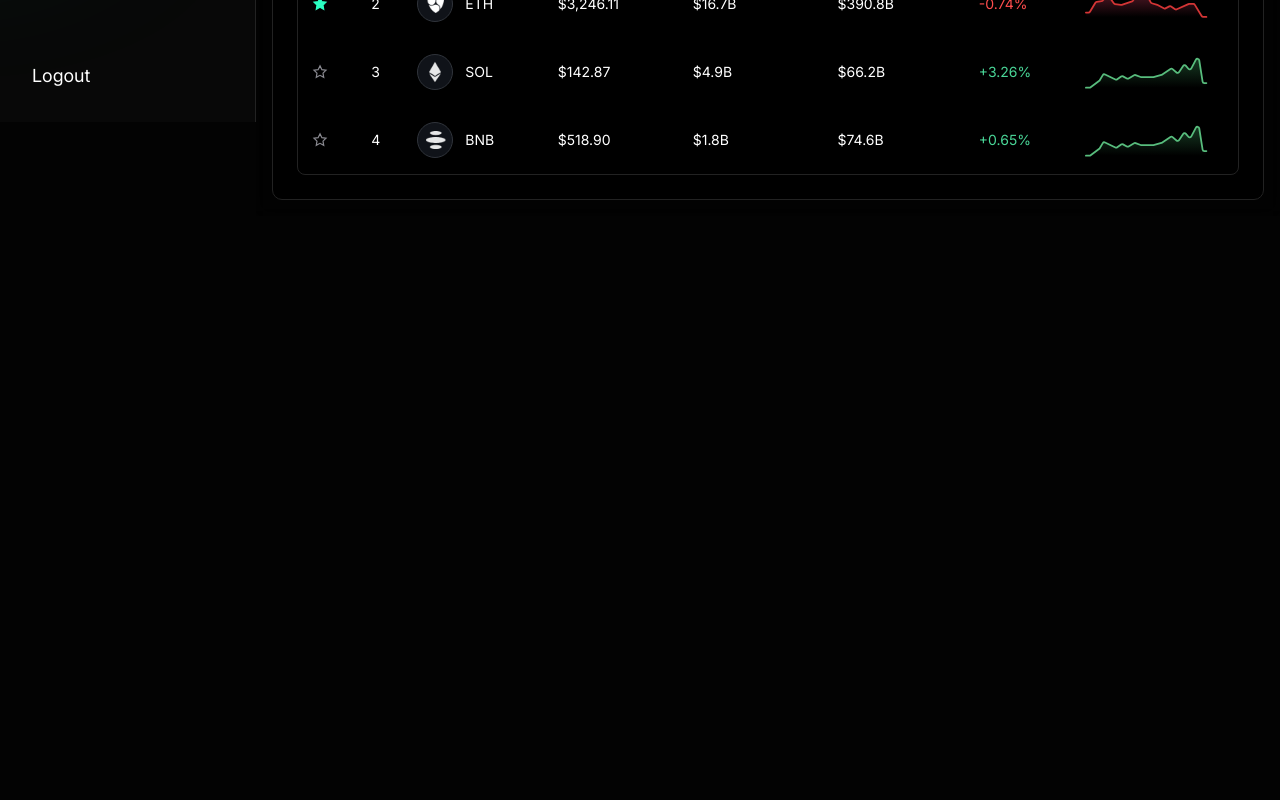
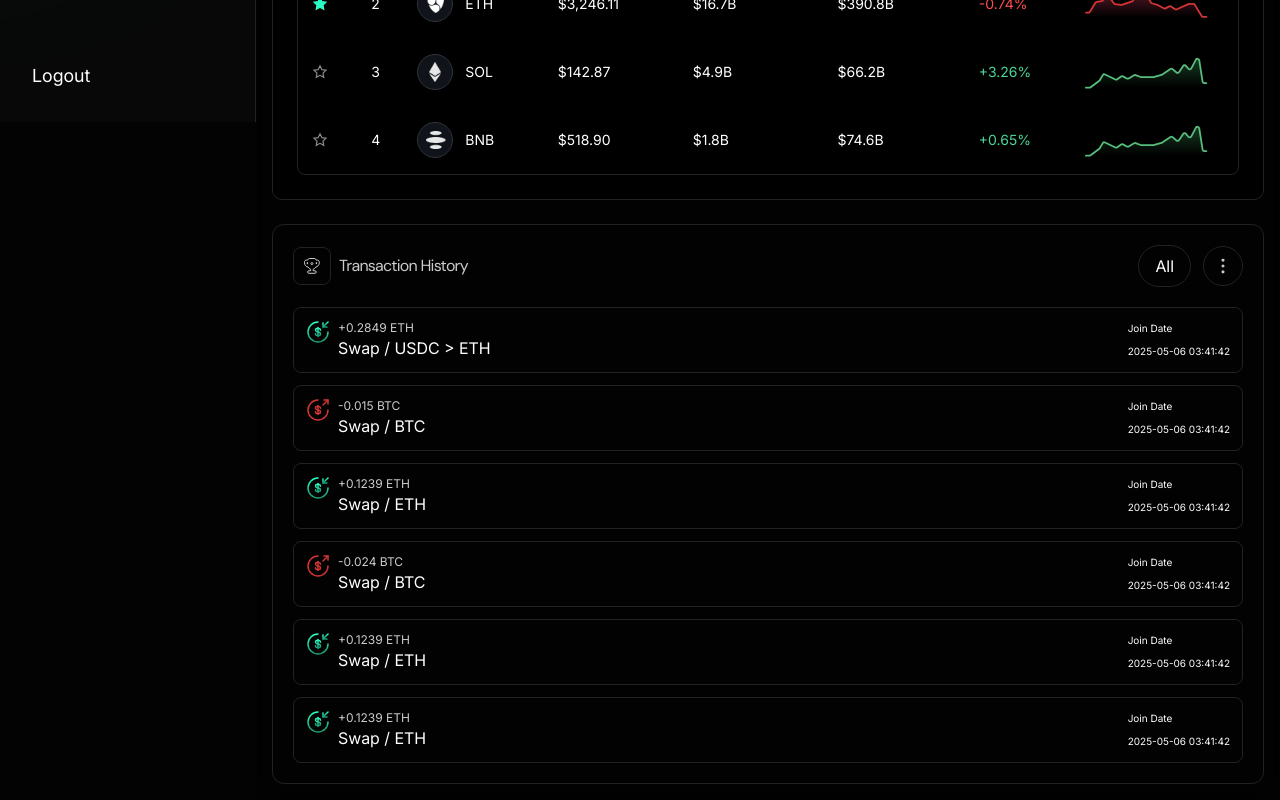
Before and after one commit to backbencherstudio/taylornia_money_flare_Vuejs, a Nuxt app: page /dashboard in a window 1280 px wide. Shown: the part 678-1478 px from the top of the page. Before the commit the page ends 894 px from the top, so only its background shows below. Built offline with nearby package versions, Linux system fonts and the light colour scheme.

Commit message:
Transaction history component added on overview

```diff
--- a/app/components/DashboardComponenets/Overview/Overview.vue
+++ b/app/components/DashboardComponenets/Overview/Overview.vue
@@ -2,6 +2,7 @@
 import OverviewStatus from "./_Components/OverviewStatus.vue";
 import MarketUpdate from "./_Components/MarketUpdate.vue";
 import DashboardUserHeader from "~/components/Shared/DashboardUserHeader.vue";
+import TransactionHistory from "./_Components/TransactionHistory.vue";
 </script>
 
 <template>
@@ -13,6 +14,12 @@ import DashboardUserHeader from "~/components/Shared/DashboardUserHeader.vue";
     <div>
         <MarketUpdate/>
     </div>
+    <div class="mt-6">
+      <TransactionHistory/>
+      <div>
+
+      </div>
+    </div>
   </div>
 </template>
 
--- /dev/null
+++ b/app/components/DashboardComponenets/Overview/_Components/TransactionHistory.vue
@@ -0,0 +1,118 @@
+<script setup lang="ts">
+import ReferralIcon from "~/components/Icons/ReferralIcon.vue";
+import ReferralIconRed from "~/components/Icons/ReferralIconRed.vue";
+import ThreeDot from "~/components/Icons/ThreeDot.vue";
+import TrophyIcon from "~/components/Icons/TrophyIcon.vue";
+
+const transactions = [
+  {
+    id: 1,
+    type: "swap",
+    asset: "ETH",
+    amount: 0.2849,
+    symbol: "+",
+    pair: "USDC > ETH",
+    direction: "in",
+    date: "2025-07-15",
+    txHash: "0x92ab...e719"
+  },
+  {
+    id: 2,
+    type: "send",
+    asset: "BTC",
+    amount: 0.015,
+    symbol: "-",
+    pair: "BTC",
+    direction: "out",
+    date: "2025-07-13",
+    txHash: "0x92ab...e719"
+  },
+  {
+    id: 3,
+    type: "receive",
+    asset: "ETH",
+    amount: 0.1239,
+    symbol: "+",
+    pair: "ETH",
+    direction: "in",
+    date: "2025-07-12",
+    txHash: "0x92ab...e719"
+  },
+  {
+    id: 4,
+    type: "send",
+    asset: "BTC",
+    amount: 0.024,
+    symbol: "-",
+    pair: "BTC",
+    direction: "out",
+    date: "2025-07-10",
+    txHash: "0x92ab...e719"
+  },
+  {
+    id: 5,
+    type: "receive",
+    asset: "ETH",
+    amount: 0.1239,
+    symbol: "+",
+    pair: "ETH",
+    direction: "in",
+    date: "2025-07-08",
+    txHash: "0x92ab...e719"
+  },
+  {
+    id: 6,
+    type: "receive",
+    asset: "ETH",
+    amount: 0.1239,
+    symbol: "+",
+    pair: "ETH",
+    direction: "in",
+    date: "2025-07-08",
+    txHash: "0x92ab...e719"
+  }
+];
+</script>
+
+<template>
+  <div class=" primary-border rounded-xl p-5">
+    <header
+      class="flex flex-col gap-4 lg:flex-row lg:justify-between lg:items-center"
+    >
+      <div class="flex items-center gap-2">
+        <button class="p-2.5 primary-border rounded-lg">
+          <TrophyIcon />
+        </button>
+        <p class="text-secondary font-dm tracking-[-0.75px]">Transaction History </p>
+      </div>
+      <div class="flex items-center gap-3">
+        <button class="primary-border px-4 py-2 rounded-full hover:bg-[#111111] duration-300">
+            All
+        </button>
+        <button
+          type="button"
+          class="flex h-10 w-10 flex-col items-center justify-center gap-0.75 rounded-full primary-border text-[#7B7B7B] hover:bg-[#111111] duration-300"
+        >
+          <ThreeDot />
+        </button>
+      </div>
+    </header>
+    <div class="mt-5 space-y-3">
+        <div v-for="transaction in transactions" :key="transaction.id" class="primary-border p-3 flex justify-between items-center rounded-lg ">
+            <div class="flex gap-2  ">
+                <component :is="transaction.direction === 'in' ? ReferralIcon : ReferralIconRed" />
+                <div>
+                    <p class="text-xs text-secondary"> {{transaction.symbol}}{{transaction.amount}} {{transaction.asset}}</p>
+                    <p class="text-sm lg:text-base">Swap / {{transaction.pair}}</p>
+                </div>
+            </div>
+            <div class="text-[10px] space-y-2">
+                <p>Join Date</p>
+                <p>2025-05-06 03:41:42</p>
+            </div>
+        </div>
+    </div>
+  </div>
+</template>
+
+<style scoped></style>
--- /dev/null
+++ b/app/components/Icons/ReferralIconRed.vue
@@ -0,0 +1,49 @@
+<script setup lang="ts"></script>
+
+<template>
+  <svg
+    xmlns="http://www.w3.org/2000/svg"
+    width="24"
+    height="24"
+    viewBox="0 0 24 24"
+    fill="none"
+  >
+    <path
+      d="M9.5 13.7502C9.5 14.7202 10.25 15.5002 11.17 15.5002H13.05C13.85 15.5002 14.5 14.8202 14.5 13.9702C14.5 13.0602 14.1 12.7302 13.51 12.5202L10.5 11.4702C9.91 11.2602 9.51001 10.9402 9.51001 10.0202C9.51001 9.18023 10.16 8.49023 10.96 8.49023H12.84C13.76 8.49023 14.51 9.27023 14.51 10.2402"
+      stroke="#D33535"
+      stroke-width="1.5"
+      stroke-linecap="round"
+      stroke-linejoin="round"
+    />
+    <path
+      d="M12 7.5V16.5"
+      stroke="#D33535"
+      stroke-width="1.5"
+      stroke-linecap="round"
+      stroke-linejoin="round"
+    />
+    <path
+      d="M22 12C22 17.52 17.52 22 12 22C6.48 22 2 17.52 2 12C2 6.48 6.48 2 12 2"
+      stroke="#D33535"
+      stroke-width="1.5"
+      stroke-linecap="round"
+      stroke-linejoin="round"
+    />
+    <path
+      d="M22 6V2H18"
+      stroke="#D33535"
+      stroke-width="1.5"
+      stroke-linecap="round"
+      stroke-linejoin="round"
+    />
+    <path
+      d="M17 7L22 2"
+      stroke="#D33535"
+      stroke-width="1.5"
+      stroke-linecap="round"
+      stroke-linejoin="round"
+    />
+  </svg>
+</template>
+
+<style scoped></style>
```
